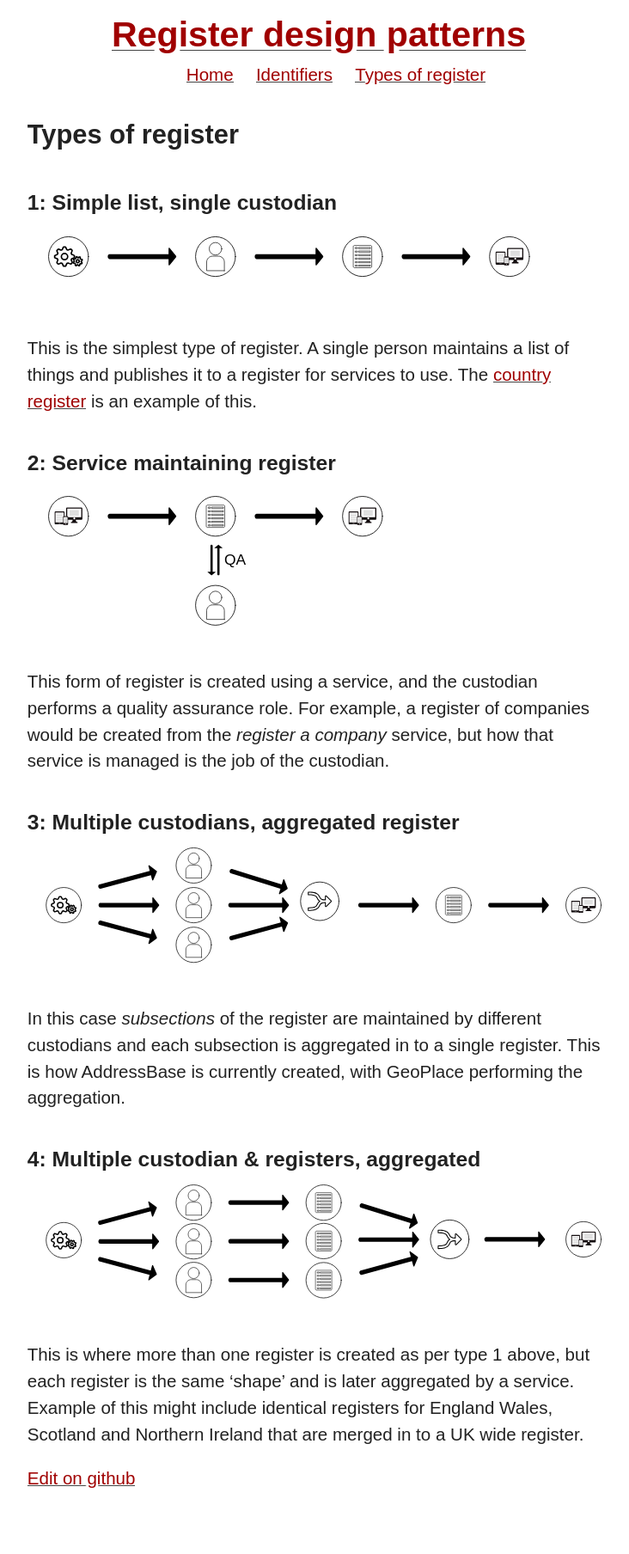
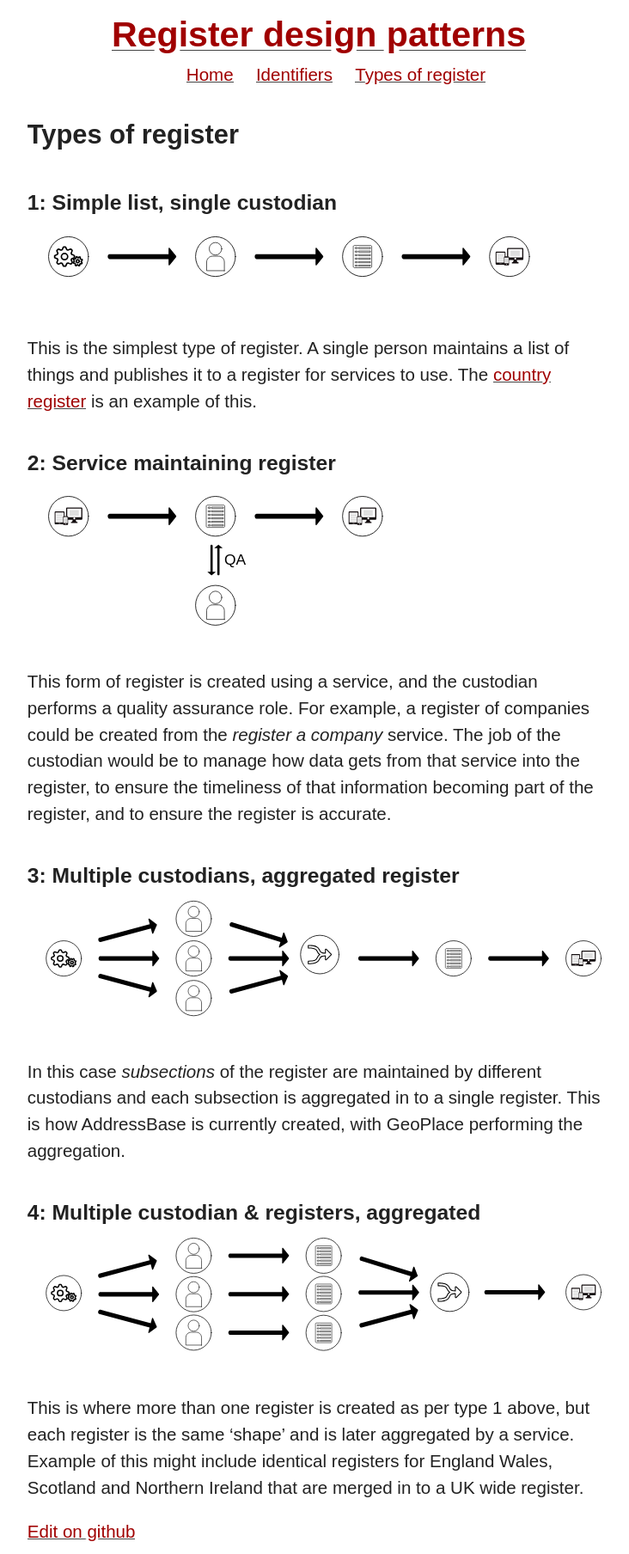
Before and after one commit to openregister/www.openregister.org, a Jekyll site: the page built from register_types.md, in a window 1280 px wide. Shown: the whole page at 86% size, without its empty margins (269-1001 px from the left). Built offline with Jekyll 4.4.1, drawn with Linux system fonts in a browser that asks for light colours; before the commit the page ends 1746 px from its top, so only the background shows below that.

Commit message:
What is a custodian in a service register and do the really manage the service?

```diff
--- a/register_types.md
+++ b/register_types.md
@@ -10,7 +10,7 @@ This is the simplest type of register. A single person maintains a list of thing
 ## 2: Service maintaining register
 ![Diagram showing the creation process from service to register and back to  services, with a custodian performing a QA role](images/register-type-2.svg)
 
-This form of register is created using a service, and the custodian performs a quality assurance role. For example, a register of companies would be created from the _register a company_ service, but how that service is managed is the job of the custodian.
+This form of register is created using a service, and the custodian performs a quality assurance role. For example, a register of companies could be created from the _register a company_ service. The job of the custodian would be to manage how data gets from that service into the register, to ensure the timeliness of that information becoming part of the register, and to ensure the register is accurate.
 
 ## 3: Multiple custodians, aggregated register
 ![Register Type 1](images/register-type-3.svg)
```
